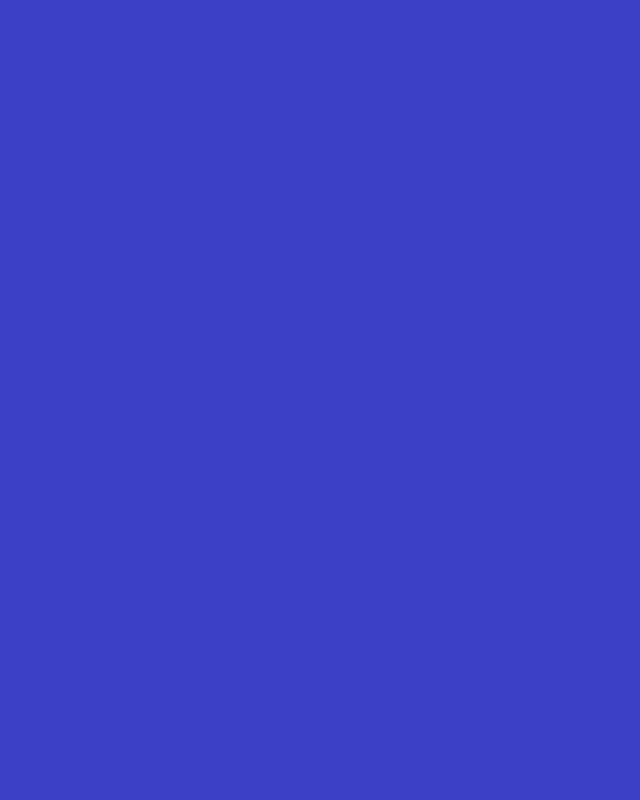
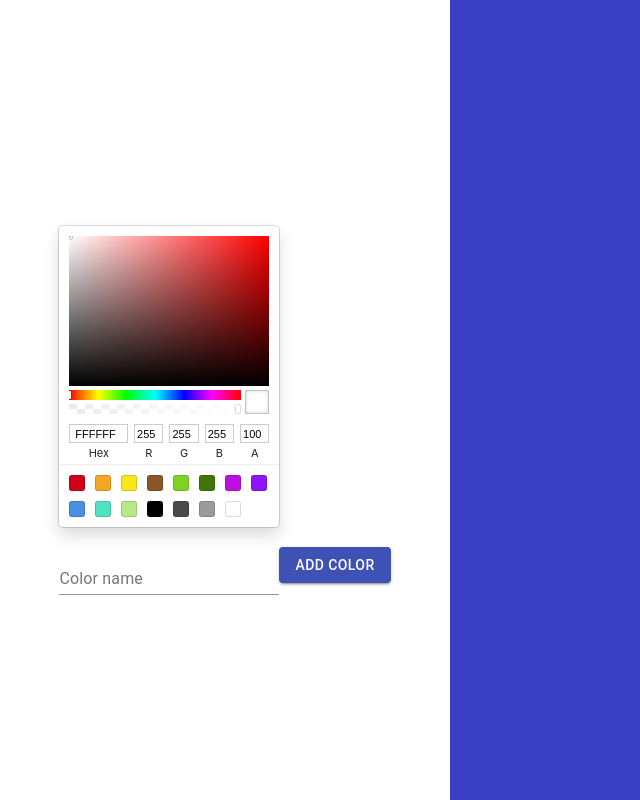
Before and after one commit to lucas-mdiniz/color-palette, a React (Create React App) app: page /create in a window 1280 px wide. Shown: the whole page, without its empty margins (0-640 px from the left). Built offline with nearby package versions, Linux system fonts and the light colour scheme; data requests are answered from the project's data file; the HTML template or start-up script is replaced by a standard one.

Commit message:
started the sidebar

```diff
--- a/package.json
+++ b/package.json
@@ -8,6 +8,7 @@
     "chroma-js": "^2.0.6",
     "emoji-mart": "^2.11.1",
     "react": "^16.10.1",
+    "react-color": "^2.17.3",
     "react-copy-to-clipboard": "^5.0.1",
     "react-dom": "^16.9.0",
     "react-router-dom": "^5.1.0",
--- a/src/App.js
+++ b/src/App.js
@@ -4,7 +4,8 @@ import {Switch, Route} from 'react-router-dom';
 import Home from './Home';
 import Palette from './Palette';
 import ColorShades from './ColorShades';
-import axios from 'axios'
+import CreatePalette from './CreatePalette';
+import axios from 'axios';
 
 const API = 'http://localhost:3000/'
 const DEFAULT_QUERY = 'palettes'
@@ -41,6 +42,7 @@ class App extends Component {
         <Route exact path='/' render={() => <Home palettes={this.state.palettes}/>}/>
         <Route exact path='/palette/:id' render={(urlParams) => <Palette numberOfShades={this.props.numberOfShades} palettes={this.state.palettes} loading={this.state.isLoading} urlParams={urlParams}/>}/>
         <Route exact path='/shades/:color' render={() => <ColorShades numberOfShades={this.props.numberOfShades}/>}/>
+        <Route exact path='/create' render={() => <CreatePalette/>}/>
       </Switch>
     );
   }
--- /dev/null
+++ b/src/CreatePalette.js
@@ -0,0 +1,66 @@
+import React, {Component} from 'react';
+import SideBar from './SideBar';
+import { SketchPicker } from 'react-color';
+import {TextField, Button} from '@material-ui/core';
+import styled from 'styled-components';
+
+const StyledSketchPicker = styled(SketchPicker)`
+    margin: 20px 0;
+`;
+
+class CreatePalette extends Component{
+    constructor(props){
+        super(props);
+
+        this.state = {
+            colorPicker: '#fff',
+            colorName: '',
+            newPalette: {}
+        }
+
+        this.handleChangeColorPicker = this.handleChangeColorPicker.bind(this);
+        this.handleChange = this.handleChange.bind(this);
+        this.handleSubmit = this.handleSubmit.bind(this);
+    }
+
+    handleChangeColorPicker(color) {
+        this.setState({ colorPicker: color.hex })
+    };
+
+    handleChange(e){
+        this.setState({
+            [e.target.name] : e.target.value
+        })
+    }
+
+    handleSubmit(e){
+        e.preventDefault();
+
+        console.log(this.state.colorName);
+    }
+
+    render(){
+        return(
+            <SideBar>
+                <form>
+                    <StyledSketchPicker
+                        color={ this.state.colorPicker }
+                        onChangeComplete={ this.handleChangeColorPicker }
+                        name="colorPicker"
+                    />
+                    <TextField
+                        name="colorName"
+                        label="Color name"
+                        requireds
+                        onChange = {this.handleChange}
+                    />
+                    <Button variant="contained" color="primary" onClick={this.handleSubmit}>
+                        Add Color
+                    </Button>
+                </form>
+            </SideBar>
+        )
+    }
+}
+
+export default CreatePalette;
--- a/src/Home.js
+++ b/src/Home.js
@@ -4,7 +4,6 @@ import Grid from '@material-ui/core/Grid';
 import styled from 'styled-components';
 import './App.css';
 import {Link} from 'react-router-dom';
-import ColorShades from './ColorShades';
 
 const StyledApp = styled.div`
   max-width: 1170px;
@@ -25,6 +24,8 @@ class Home extends Component {
                 </Link>
             </Grid>)}
         </Grid>
+
+        <Link to='/create'> Create new palette </Link>
       </StyledApp>
     );
   }
--- a/src/PaletteHeader.js
+++ b/src/PaletteHeader.js
@@ -4,13 +4,15 @@ import { Slider, MenuItem, Select, FormControl, InputLabel, withStyles, Typograp
 
 const StyledPaletteHeader = styled.div`
     background: #fff;
-    padding: 10px;
+    padding: 10px 50px;
     display: flex;
     align-items: center;
+    justify-content: space-between;
 `;
 
 const StyledSelect = styled(Select)`
     min-width: 200px;
+    margin-bottom: 16px;
 `;
 
 const SliderWrapper = styled.div`
--- /dev/null
+++ b/src/SideBar.js
@@ -0,0 +1,23 @@
+import React from 'react';
+import styled from 'styled-components';
+
+const StyledSidebar = styled.div`
+    padding: 20px;
+    background: #fff;
+    height: 100vh;
+    display: flex;
+    flex-flow: column;
+    align-items: center;
+    justify-content: center;
+    max-width: 450px;
+    box-sizing: border-box;
+`;
+function SideBar(props){
+    return(
+        <StyledSidebar>
+            {props.children}
+        </StyledSidebar>
+    )
+}
+
+export default SideBar;
```
Also changed, not shown: 1 other file (tests, documents, lock files or other folders).
